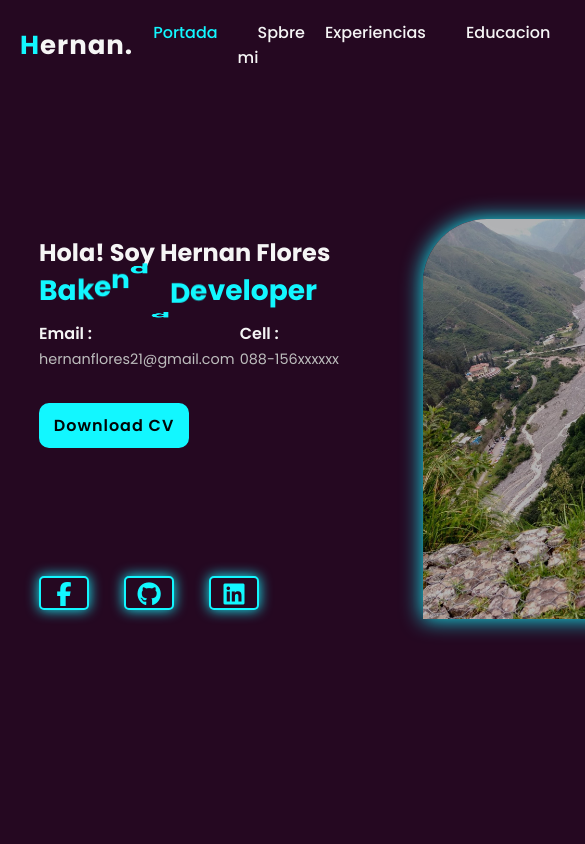
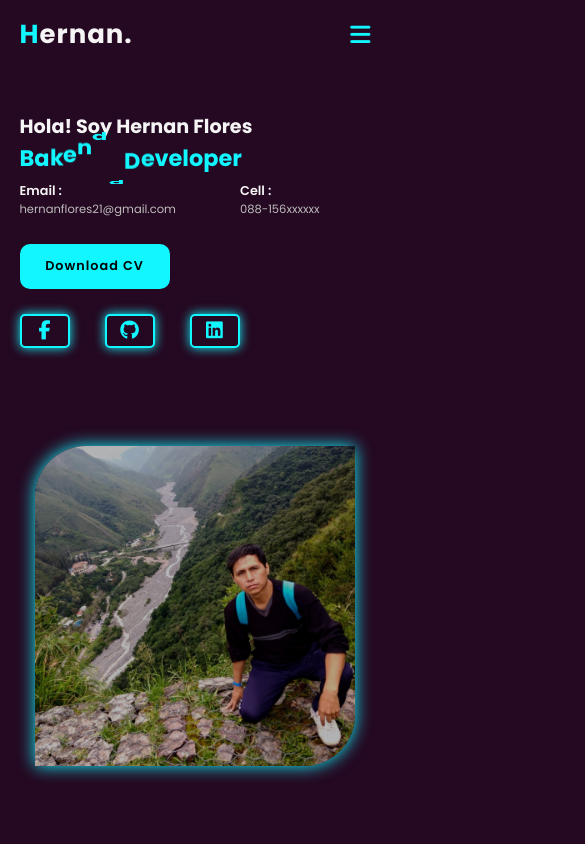
Before and after one commit to hernan840/frontend-v2, a plain HTML site: page index.html in a window 390 px wide. Shown: the top 844 px of the page, 585 px wide, since content can reach past the window. Drawn offline with Linux system fonts and the light colour scheme.

Commit message:
se agrego menu togel y se aplico el ajuste a diferentes tabaño

```diff
--- a/assets/script.js
+++ b/assets/script.js
@@ -62,7 +62,7 @@ circles.forEach(elem=>{
 /* -------------selector de  proyectos*/
 var mixer = mixitup('.portfolio-galery');
 
-/* -------------activar  menu*/
+/* -------------activar  menu, resalta la seccion seleccionada */
 let menuLi = document.querySelectorAll('header ul li a');
 let section = document.querySelectorAll('section');
 
@@ -75,3 +75,23 @@ function activeMenu(){
 
 activeMenu();
 window.addEventListener("scroll",activeMenu);
+
+
+/* -------------sticky nabar*/
+const header = document.querySelector("header");
+window.addEventListener("scroll", function(){
+    header.classList.toggle("sticky",this.window.scrollY > 50)
+})
+/* -------------activar  togel o acordion menu*/
+let menuIcon = document.querySelector("#menu-icono");
+let navlist = document.querySelector(".navlist");
+
+menuIcon.onclick = ()=>{
+    menuIcon.classList.toggle("fa-xmark");
+    navlist.classList.toggle("open");
+}
+/* seleccionado algun elemento del  menu muestra y se oculra el menu desplegado*/
+    window.onscroll = ()=>{
+    menuIcon.classList.remove("fa-xmark");
+    navlist.classList.remove("open");
+}
--- a/assets/style.css
+++ b/assets/style.css
@@ -51,13 +51,19 @@ header{
     z-index: 1000;
     background: var(--bg-color);
 
-
     display: flex;
     align-items: center;
     justify-content: space-between;
     width: 100%;
-    padding: 20px;
+    padding: 20px 10%;
 }
+
+header .sticky{
+    background: var(--bg-color);
+    border-bottom: 1px solid var(--secon-bg-color);
+    padding: 12px 10%;
+}
+
 .logo{
     font-size: 26px;
     font-weight: 700;
@@ -85,20 +91,20 @@ span{
     0 0 100px rgba(18,247,255,0.6),
     0 0 150px rgba(18,247,255,0.6);
 }
-
+/* resalta la seccion en el menu */
 .navlist a.active{
     color: var(--hover-color);
 }
-#menu_icono{
+#menu-icono{
     font-size: 1.8rem;
     z-index: 10001;
     cursor: pointer;
     margin-left: 25px;
-    background: var(--hover-color);
+    /* background: var(--hover-color); */
     border-radius: 3px;
-    color: var(--secon-bg-color);
+    color: var(--hover-color);
     display: none;
-}
+ }
 /* ------------- seccion portada------------------ */
 section{
     padding: 100px 10%;
@@ -812,3 +818,100 @@ footer a i{
     font-size: 2rem;
     color: var(--neon-box-shadow);
 }
+
+/* ---break points  ajuste a diferentes tamaño de pantallas*/
+@media(max-width:991px){
+    header,
+    header.sticky{
+        padding: 15px 5%;
+    }
+    footer{
+        padding: 15px 5%;
+    }
+    section{
+        padding: 50px 5%;
+    }
+    .navlist a{
+        padding: 8px 5%;
+    }
+    :root{
+        --big-font: 2.2rem;
+        --normal-font: 1.8rem;
+        --neon-box-shadow: 0 0 1.3rem #12f7ff;
+        --h2-font:3rem;
+    }
+    .portada-content{
+        margin-top: 3rem;
+    }
+    .social-iconos{
+        margin-top: 2rem;
+    }
+    .container-estudio .card{
+        width: auto;
+    }
+
+}
+@media(max-width:768px){
+    #menu-icono{
+        display: block;
+        transition: all .4s ease;
+    }
+    #menu-icono.fa-xmark{
+        transform: rotate(-180deg);
+    }
+    .navlist{
+        display: flex;
+        position: absolute;
+        top: -1000%;
+        right: 0;
+        left: 0;
+        flex-direction: column;
+        background: var(--bg-color);
+        text-align: left;
+        padding: 0 5%;
+        transition: all .45s ease;
+    }
+    .navlist a{
+        display: block;
+        padding-bottom: 1rem;
+        font-size: 1rem;
+    }
+    .navlist.open{
+        top: 100%;
+
+    }
+    .portada{
+        grid-template-columns: 1fr;
+    }
+    .sobreMi{
+        flex-direction: column-reverse;
+    }
+    .skill-main{
+        grid-template-columns: 1fr;
+    }
+
+    footer p{
+        font-size: .9rem;
+    }
+    .rigth-column p{
+        font-size: .8rem;
+    }
+
+
+}
+@media(max-width:420px){
+    html{
+        font-size: 80%;
+    }
+    footer p{
+        font-size: .8rem;
+    }
+    .fillter-buttons .btn{
+        font-size: .8rem;
+    }
+    .rigth-column p{
+        font-size: .7rem;
+    }
+
+
+}
--- a/index.html
+++ b/index.html
@@ -17,13 +17,13 @@
         <div class="logo"><span>H</span>ernan.</div>
         <ul class="navlist">
             <li><a href="#portada">Portada</a></li>
-            <li><a href="#sobre_mi">Spbre mi</a></li>
+            <li><a href="#sobre_mi">Sobre mi</a></li>
             <li><a href="#experiencias">Experiencias</a></li>
             <li><a href="#educacion">Educacion</a></li>
             <li><a href="#habilidades">Habilidades</a></li>
             <li><a href="#proyectos">Proyectos</a></li>
         </ul>
-        <div id="menu_icono"><i class="fa-solid fa-bars"></i></div>
+        <div id="menu-icono" class="fa-solid fa-bars"></div>
     </header>
 
     <!--     seccion portada  -->
```
